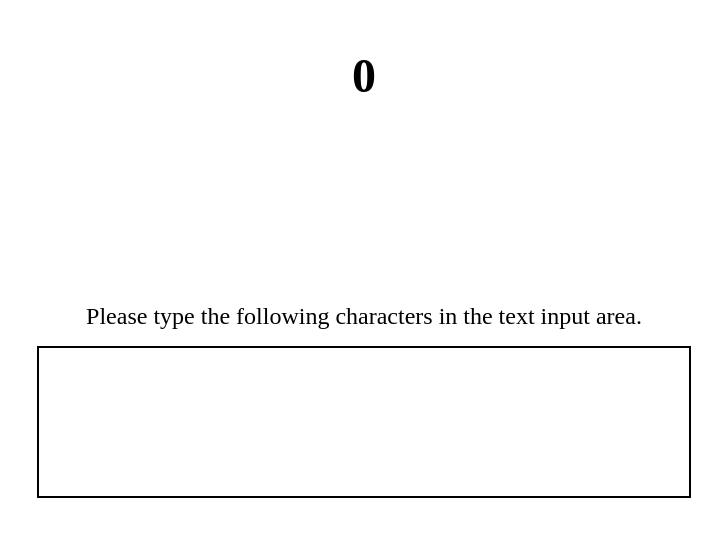
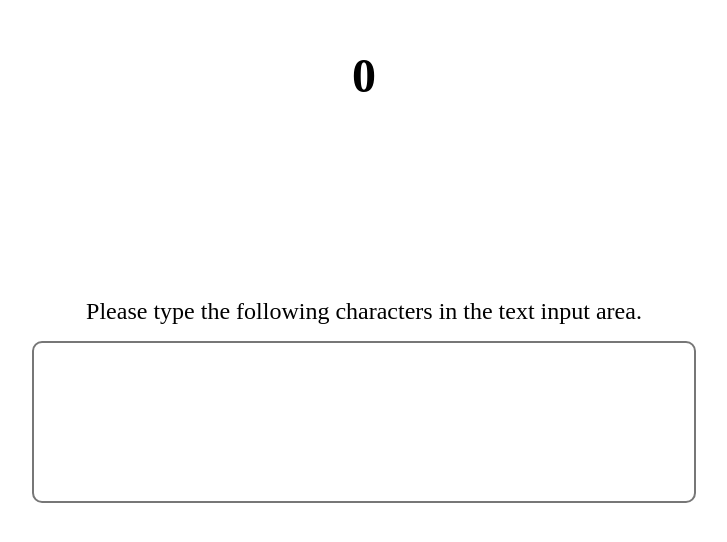
Before and after one commit to mr2yesung/Infinite-Typing, a website built with Vite: page index.html in a window 1280 px wide. Shown: the whole page, without its empty margins (276-1003 px from the left). Built offline with nearby package versions, Linux system fonts and the light colour scheme; no server answers.

Commit message:
edit textarea style

```diff
--- a/src/styles.css
+++ b/src/styles.css
@@ -33,8 +33,9 @@ body {
 .quote-input {
   width: 90%;
   height: 8rem;
-  border: 2px solid #ccc;
-  padding: 10px;
+  border: 2px solid #111;
+  border-radius: 10px;
+  padding: 15px;
   outline: none;
   resize: none;
   margin: auto;
@@ -49,7 +50,7 @@ body {
 }
 
 .quote-input:focus {
-  border-color: black;
+  border-color: #777;
 }
 
 .correct {
```
